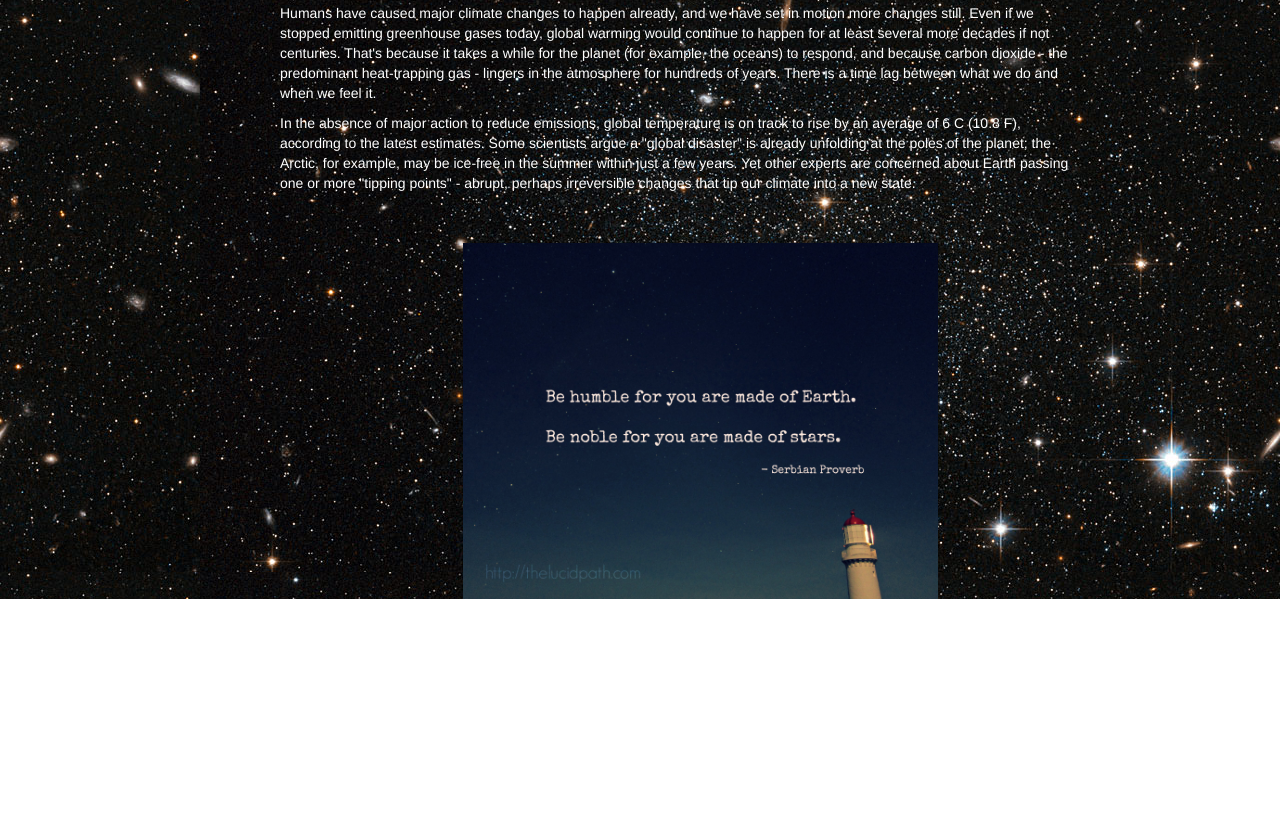
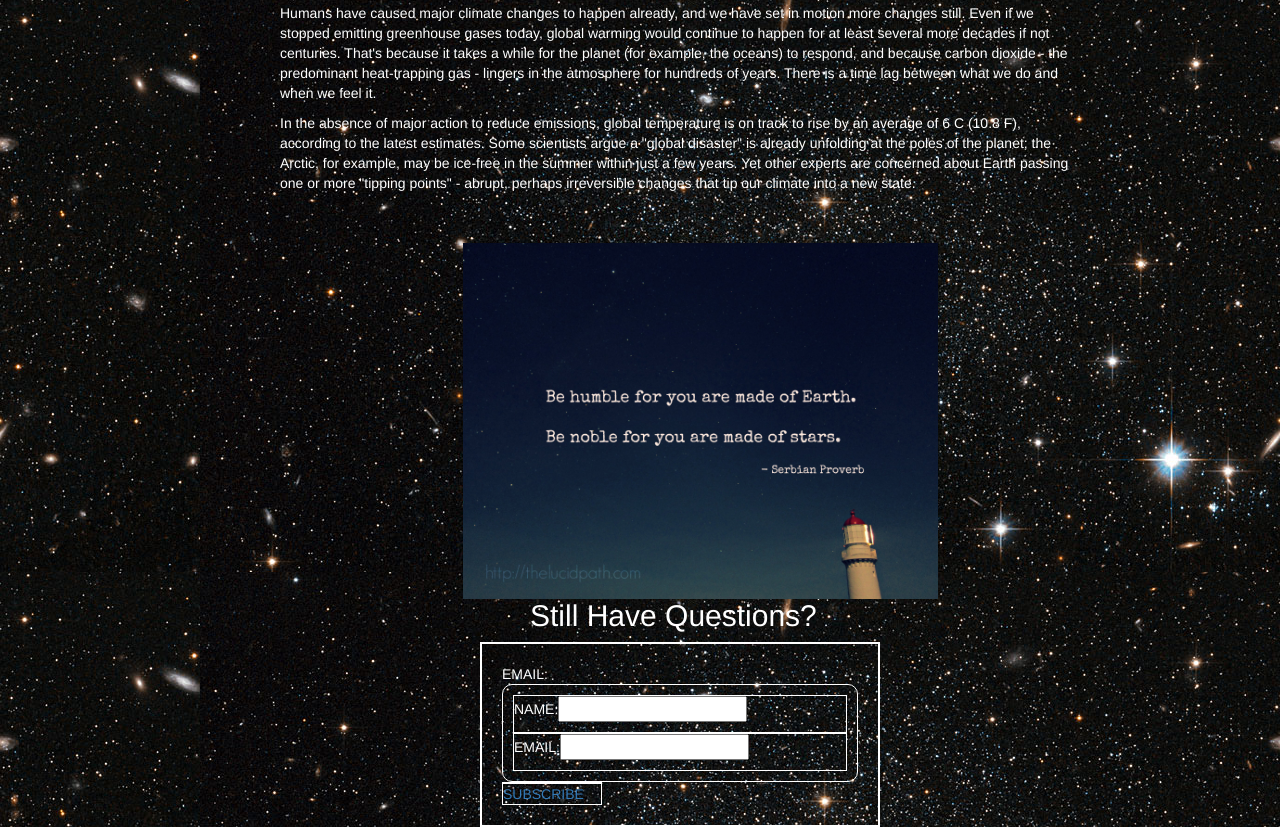
Before and after one commit to gaines23/final_project, a plain HTML site: page Questionspage/index.html in a window 1280 px wide. Shown: the part 1824-2651 px from the top of the page. Before the commit the page ends 2423 px from the top, so only its background shows below. Drawn offline with nearby package versions, Linux system fonts and the light colour scheme; files whose address does not match are found by name.

Commit message:
finishing touches

```diff
--- a/Questionspage/index.html
+++ b/Questionspage/index.html
@@ -20,7 +20,7 @@
 
        <ul>
         <li><a href="file:///Users/melissagaines/Desktop/Web%20Devel%20100/final/Info/index.html">Home<a></li>
-        <li><a href="...">Facts</a></li>
+        <li><a href="file:///Users/melissagaines/Desktop/Web%20Devel%20100/final/Facts/facts.html">Facts</a></li>
         <li><a href="file:///Users/melissagaines/Desktop/Web%20Devel%20100/final/Questionspage/index.html">Questions/Comments<a></li>
 
        </ul>
@@ -146,6 +146,19 @@
     <div id="image">
       <img src="file:///Users/melissagaines/Desktop/Web%20Devel%20100/ClimateChange/Questionspage/untitled%20folder/earthstars.jpg" width="475px">
     </div>
+    </p>
     <p>
+    	<h2><div id="email_questions">Still Have Questions?</div></h2>
+    	<div id="email">Email:
+		<div id="legend">
+			<div id="name"><p>Name:<input type="text" name="Name" value="Name"><br></p></div>
+			<div id="email2"><p>Email:<input type="text" name="Email" value="Email"><br></p></div>
+		</div>
+		<script type="text/javascript"></script>
+		<div id="button"><a class="button" href="https://www.google.com/?gws_rd=ssl"> Subscribe </a></button>
+
+	</div>
+	</div>
+    </p>
   </body>
 </html>
--- a/Questionspage/style.css
+++ b/Questionspage/style.css
@@ -178,3 +178,41 @@ li{
 	margin-right: 20px;
 
 }
+
+#email{
+	width: 400px;
+	border: solid 2px;
+	padding: 20px;
+	text-align: left;
+	float: center;
+	margin-left: 200px;
+	text-transform: uppercase;
+}
+#legend{
+	border: 1px solid;
+	border-radius: 10px;
+	padding: 10px;
+	text-align: left;
+	text-transform: uppercase;
+}
+
+#name{
+	border: 1px solid;
+	margin: auto;
+}
+
+#email2{
+	border: 1px solid;
+	margin: auto;
+}
+
+#button{
+	text-align: left;
+	border: 1px solid;
+	border-top: 2px solid;
+	width:100px;
+}
+
+#email_questions{
+	margin-left: 250px;
+}
```
Also changed, not shown: Facts/facts.html (+6 -6 lines), Facts/style.js (added, +18 -0 lines), Facts/style2.css (renamed from Facts/style.css, +17 -0 lines), Info/index.html (+3 -4 lines), Questionspage/untitled folder/ThermalEarth.gif (deleted), Questionspage/untitled folder/globalwarming.jpeg (deleted), Questionspage/untitled folder/ice.jpg (deleted), Questionspage/untitled folder/life_under_the_ocean-wide.jpg (added), Questionspage/untitled folder/ocean.jpeg (added), Questionspage/untitled folder/sun.gif (deleted), Questionspage/untitled folder/weather-v-climate.png (deleted).
